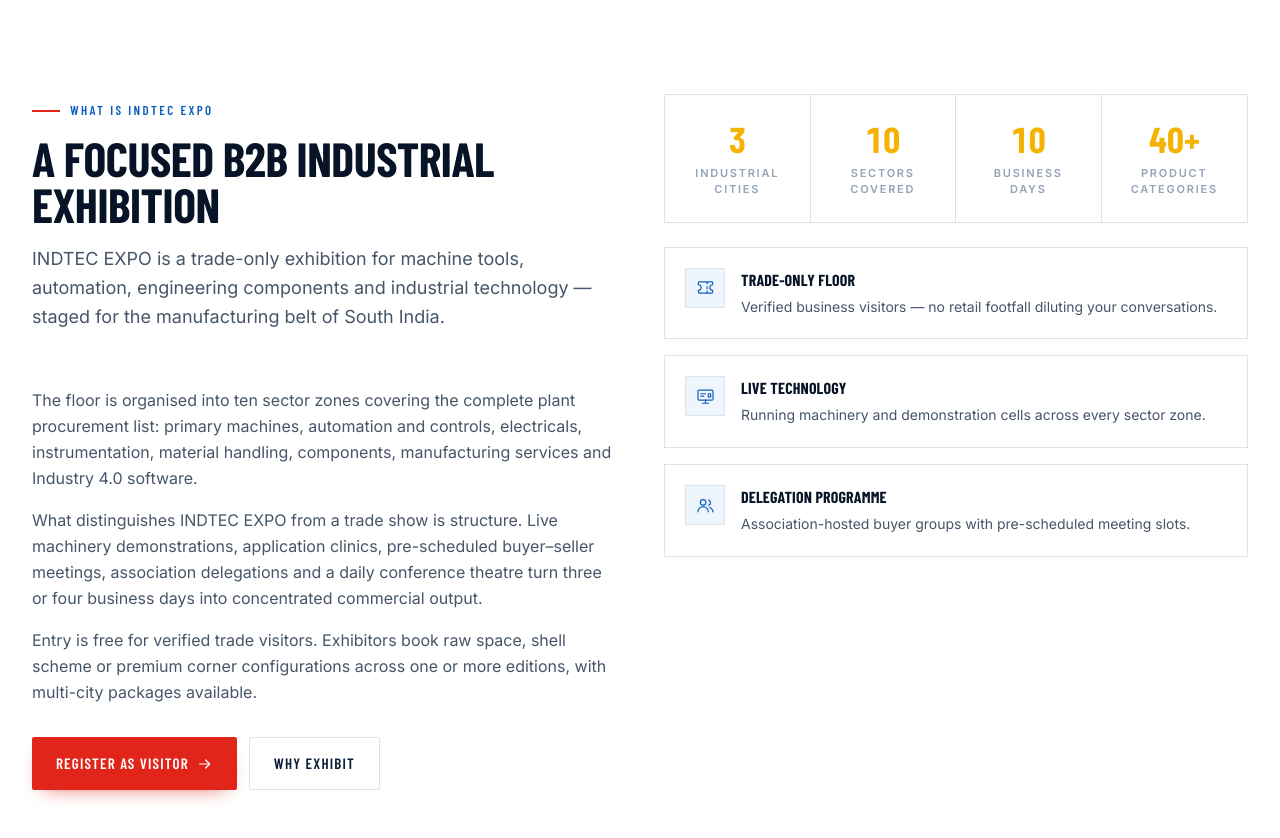
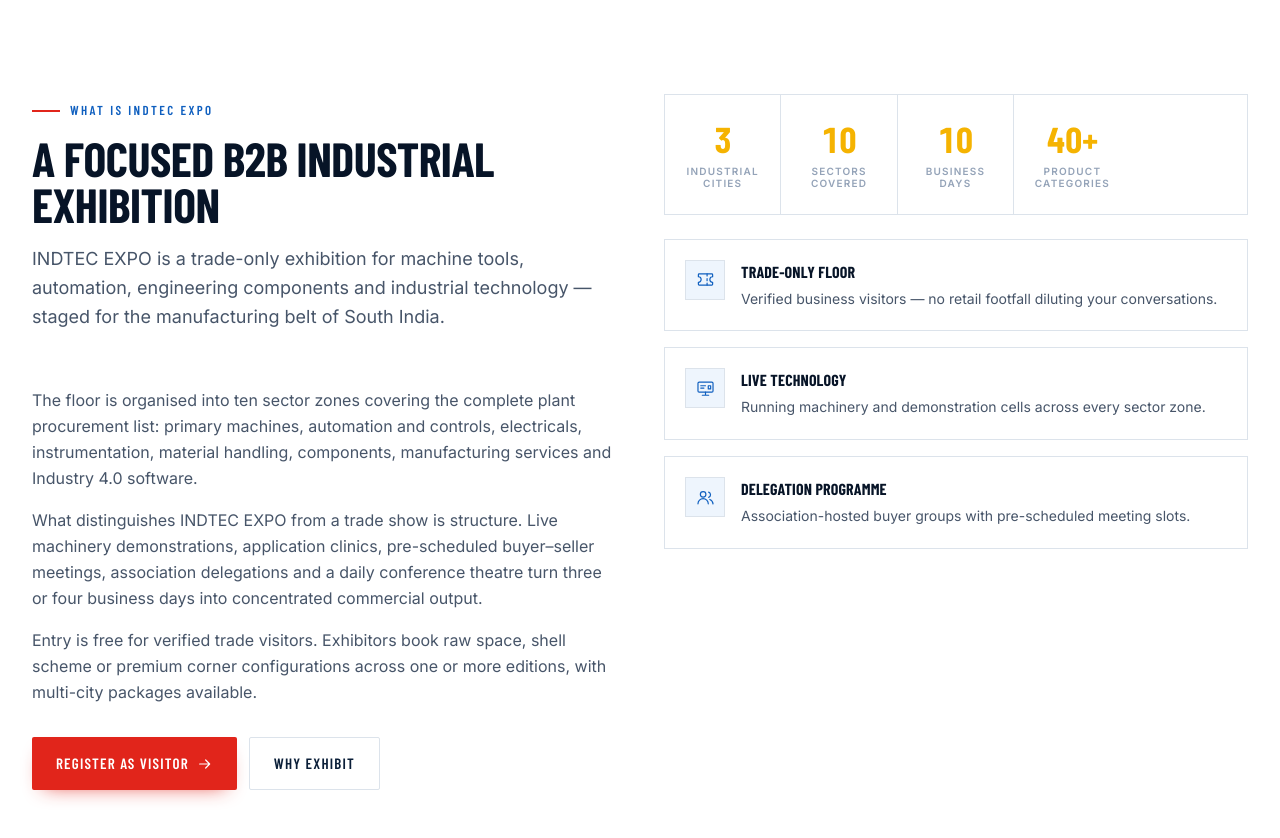
Before and after one commit to heymovox/indtecexpo, a Next.js app: page /about in a window 1280 px wide. Shown: the part 2219-3057 px from the top of the page. Built offline with nearby package versions, Linux system fonts and the light colour scheme.

Commit message:
Show the hero stat strip in five columns on desktop

```diff
--- a/src/components/ui/CTA.tsx
+++ b/src/components/ui/CTA.tsx
@@ -100,16 +100,17 @@ export function StatStrip({
   return (
     <div
       className={cn(
-        "grid grid-cols-2 divide-white/10 border border-white/12 bg-white/5 sm:grid-cols-4 sm:divide-x",
+        // 5 stats stay on one line from lg up; they step 3 -> 2 below that.
+        "grid grid-cols-2 divide-white/10 border border-white/12 bg-white/5 sm:grid-cols-3 sm:divide-x lg:grid-cols-5",
         className,
       )}
     >
       {items.map((item) => (
-        <div key={item.label} className="px-5 py-6 text-center">
+        <div key={item.label} className="px-4 py-6 text-center lg:px-5">
           <div className="display tabular text-3xl text-gold-500 sm:text-4xl">
             {item.value}
           </div>
-          <div className="mt-1.5 text-[11px] font-semibold uppercase tracking-[0.16em] text-steel-400">
+          <div className="mt-1.5 text-[11px] font-semibold uppercase leading-tight tracking-[0.16em] text-steel-400 lg:text-[10px] lg:tracking-[0.12em]">
             {item.label}
           </div>
         </div>
```
